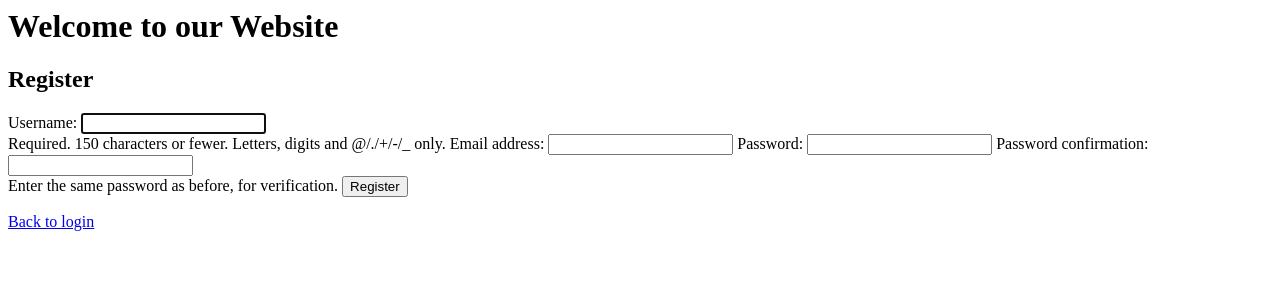
After one commit to AlaaAlhoot/user_website, a Django app: page /register/ in a window 1280 px wide. The commit adds this page. Shown: the top 300 px of the page. Run offline with Django 4.2, Linux system fonts and the light colour scheme.

Commit message:
Final edit
Final edit

```diff
--- a/user_website/settings.py
+++ b/user_website/settings.py
@@ -112,5 +112,7 @@ LOGOUT_REDIRECT_URL = "dashboard"
 
 # Default primary key field type
 # https://docs.djangoproject.com/en/4.1/ref/settings/#default-auto-field
-
+EMAIL_BACKEND = 'django.core.mail.backends.console.EmailBackend'
+EMAIL_HOST = "localhost"
+EMAIL_PORT = 1025
 DEFAULT_AUTO_FIELD = "django.db.models.BigAutoField"
--- /dev/null
+++ b/users/forms.py
@@ -0,0 +1,5 @@
+
+from django.contrib.auth.forms import UserCreationForm
+class CustomUserCreationForm(UserCreationForm):
+    class Meta(UserCreationForm.Meta):
+        fields = UserCreationForm.Meta.fields + ("email",)
--- a/users/templates/registration/login.html
+++ b/users/templates/registration/login.html
@@ -8,4 +8,6 @@
 <input type="submit" value="Login">
 </form>
 <a href="{% url 'dashboard' %}">Back to dashboard</a>
+<a href="{% url 'password_reset' %}">Reset password</a>
+<a href="{% url 'register' %}">Register</a>
 {% endblock %}
--- /dev/null
+++ b/users/templates/registration/password_reset_complete.html
@@ -0,0 +1,6 @@
+<!--users/templates/registration/password_reset_complete.html-->
+{% extends 'base.html' %}
+{% block content %}
+<h2>Password reset complete</h2>
+<a href="{% url 'login' %}">Back to login</a>
+{% endblock %}
--- /dev/null
+++ b/users/templates/registration/password_reset_done.html
@@ -0,0 +1,6 @@
+<!--users/templates/registration/password_reset_done.html-->
+{% extends 'base.html' %}
+{% block content %}
+<h2>Password reset done</h2>
+<a href="{% url 'login' %}">Back to login</a>
+{% endblock %}
--- a/users/templates/users/dashboard.html
+++ b/users/templates/users/dashboard.html
@@ -1,7 +1,9 @@
 <!--users/templates/users/dashboard.html-->
 {% extends 'base.html' %}
 {% block content %}
-Hello, {{ user.username|default:'Guest' }}!
+Hello, {{ user.username|default:'Guest' }}.
+<br>
+ {{ user.email|default:'Guest@gmail.com' }}
 <div>
 {% if user.is_authenticated %}
 <a href="{% url 'logout' %}">Logout</a>
--- /dev/null
+++ b/users/templates/users/register.html
@@ -0,0 +1,11 @@
+<!--users/templates/users/register.html-->
+{% extends 'base.html' %}
+{% block content %}
+<h2>Register</h2>
+<form method="post">
+{% csrf_token %}
+{{form}}
+<input type="submit" value="Register">
+</form>
+<a href="{% url 'login' %}">Back to login</a>
+{% endblock %}
--- a/users/urls.py
+++ b/users/urls.py
@@ -1,6 +1,8 @@
-from django.urls import path,include
-from users.views import dashboard
+from django.urls import include,path
+from users.views import dashboard,register
 urlpatterns = [
     path("dashboard/", dashboard, name="dashboard"),
-    path("accounts/",include("django.contrib.auth.urls")),
+    path("accounts/", include("django.contrib.auth.urls")),
+    path('oauth/', include('social_django.urls', namespace='social')), # <-- here
+    path("register/", register, name="register"),
 ]
--- a/users/views.py
+++ b/users/views.py
@@ -1,5 +1,19 @@
-from django.shortcuts import render
+from django.contrib.auth import login
+from django.shortcuts import redirect, render
+from django.urls import reverse
+from users.forms import CustomUserCreationForm
 def dashboard(request):
     return render(request, "users/dashboard.html")
-
-# Create your views here.
+# new
+def register(request):
+    if request.method == "GET":
+        return render(
+            request, "users/register.html",
+            {"form": CustomUserCreationForm}
+)
+    elif request.method == "POST":
+        form = CustomUserCreationForm(request.POST)
+    if form.is_valid():
+        user = form.save()
+        login(request, user)
+        return redirect(reverse("dashboard"))
```
Also changed, not shown: users/templates/registration/password_reset_confirm.html (added, +10 -0 lines), users/templates/registration/password_reset_form.html (added, +11 -0 lines), db.sqlite3.
